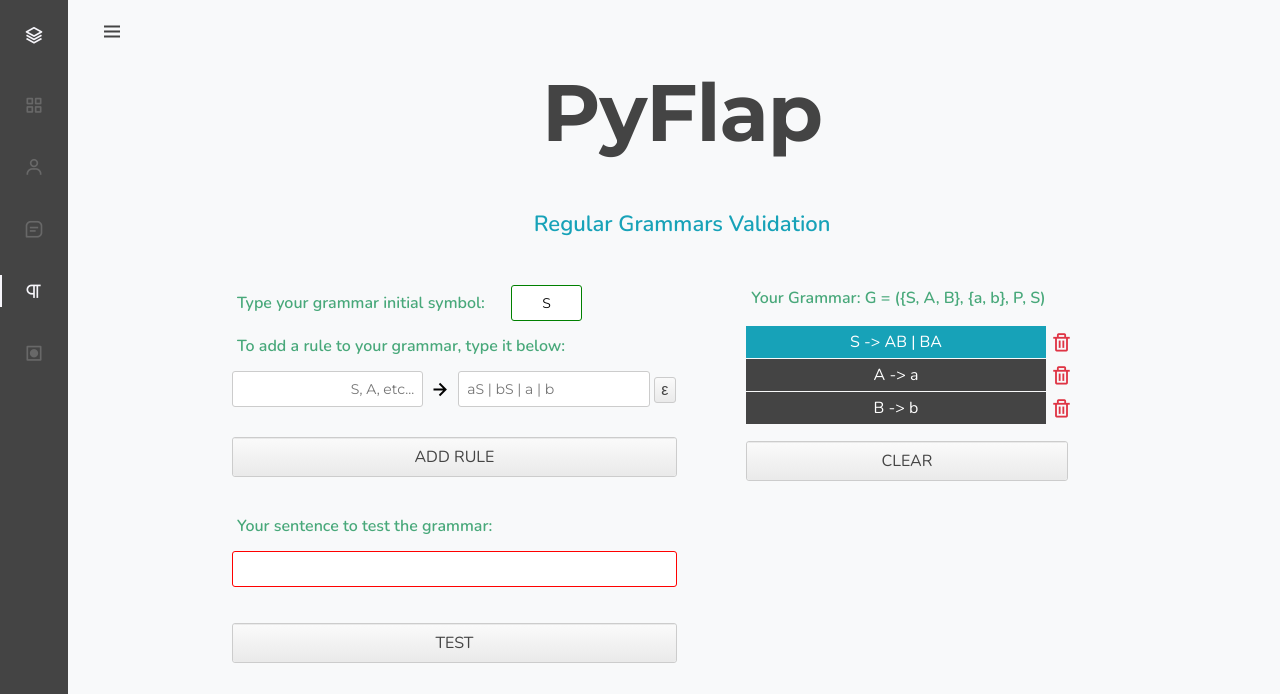
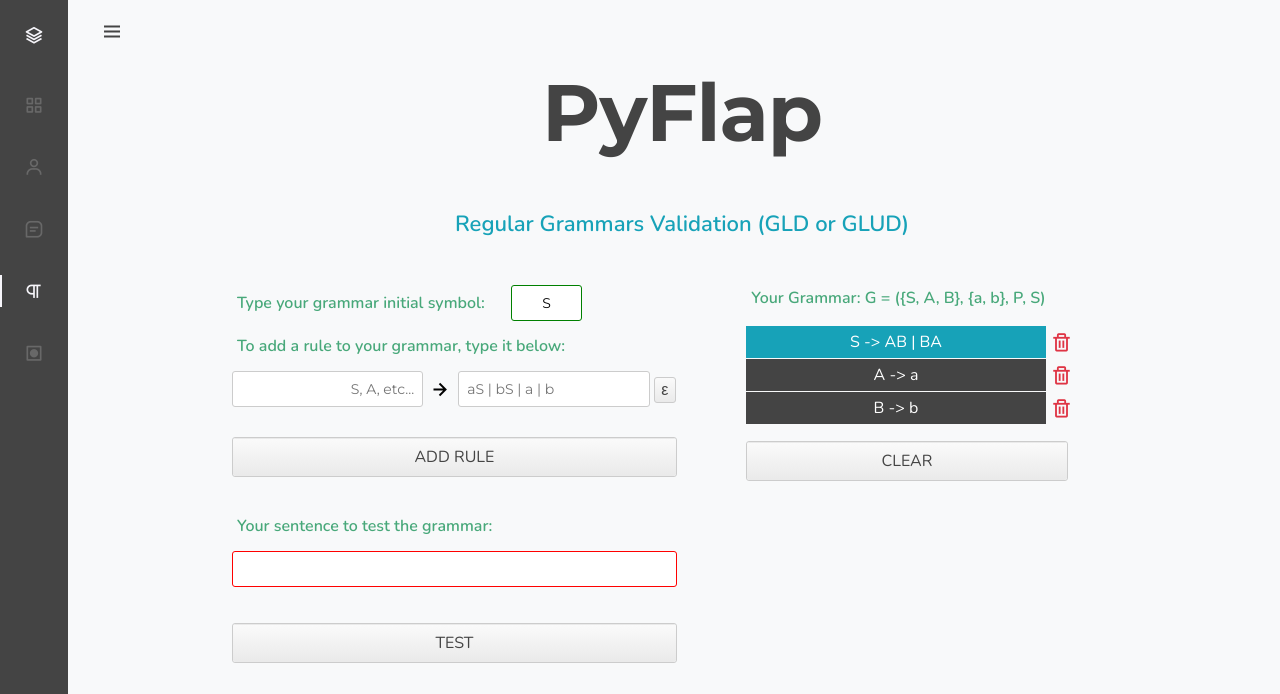
Before and after one commit to SeaSkyThe/PyFlap, a Django app: page /grammars/ in a window 1280 px wide. Shown: the top 694 px of the page. Run offline with Django 3.2, Linux system fonts and the light colour scheme; data comes from the database, SQL or seed files in the repository; some libraries are stand-ins or nearby versions.

Commit message:
Update title from grammar page

```diff
--- a/PyFlap/templates/grammars/index.html
+++ b/PyFlap/templates/grammars/index.html
@@ -2,7 +2,7 @@
 {% load static %}
 {% block content %}
 {% load custom_tags %}
-<span id="sub-title" >Regular Grammars Validation</span>
+<span id="sub-title" >Regular Grammars Validation (GLD or GLUD)</span>
 <link rel="stylesheet" href="{% static 'css/grammars/grammars-page.css'%}" />
 
 <table id="whole_table">
```
